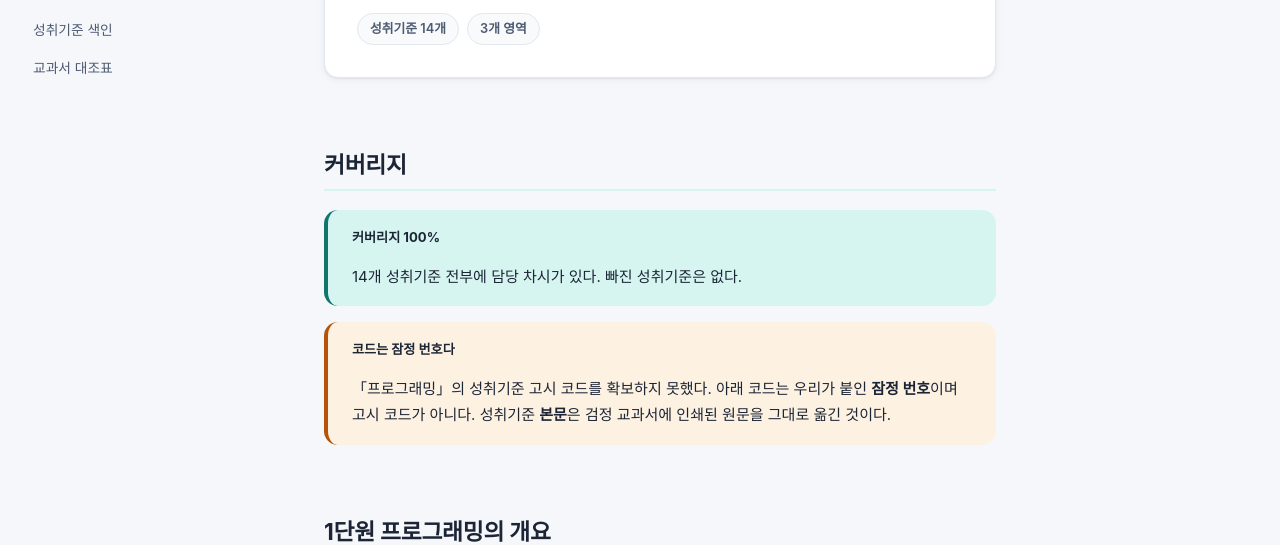
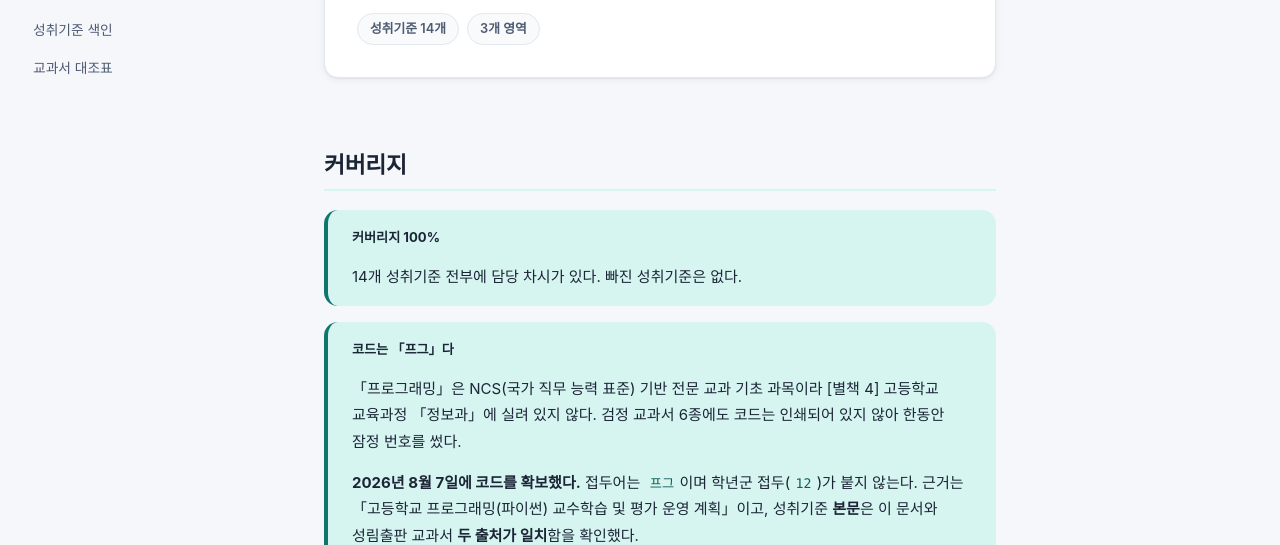
Before and after one commit to trmoo/22hs-programming, an Astro site: page /standards in a window 1280 px wide. Shown: the part 272-817 px from the top of the page. Built offline with nearby package versions, Linux system fonts and the light colour scheme; Astro itself is replaced by a stand-in of ours.

Commit message:
성취기준 페이지의 「코드는 잠정 번호다」 안내를 확정 내용으로 교체
성취기준 코드는 프그01-01 ~ 프그03-04 로 확정됐는데
성취기준 페이지에는 「고시 코드를 확보하지 못했다 · 아래 코드는 우리가 붙인
잠정 번호이며 고시 코드가 아니다」 라는 경고 상자가 그대로 남아 있었다.
학생에게 사실과 다른 안내가 나가고 있었다.

첫 화면(index.astro)에 이미 들어가 있는 문구와 같은 내용으로 맞췄다 —
접두어는 「프그」, 학년군 접두(12)가 붙지 않으며, 근거는
「고등학교 프로그래밍(파이썬) 교수학습 및 평가 평가 운영 계획」이고
본문은 이 문서와 성림출판 교과서 두 출처가 일치함을 확인했다는 것.
경고(box--warn) → 안내(box--info) 로 상자 종류도 바꿨다.

빌드 45쪽 전부 확인 — 「코드 미확정」 서술 0건, 「잠정」 배지 0건.
잠정 코드 지원 자체(잠정코드인가·스키마·validate-curriculum)는 그대로 두었다.
다른 과목을 새로 넣을 때 다시 필요할 수 있고, 지금은 저절로 꺼져 있다.

Co-Authored-By: Claude Opus 5 <noreply@anthropic.com>

```diff
--- a/src/pages/standards/index.astro
+++ b/src/pages/standards/index.astro
@@ -61,12 +61,18 @@ const 목차 = [
       )
     }
 
-    <div class="box box--warn">
-      <span class="box__label">코드는 잠정 번호다</span>
+    <div class="box box--info">
+      <span class="box__label">코드는 「프그」다</span>
       <p>
-        「{메타.과목명}」의 성취기준 고시 코드를 확보하지 못했다. 아래 코드는 우리가 붙인
-        <strong>잠정 번호</strong>이며 고시 코드가 아니다. 성취기준 <strong>본문</strong>은
-        검정 교과서에 인쇄된 원문을 그대로 옮긴 것이다.
+        「{메타.과목명}」은 NCS(국가 직무 능력 표준) 기반 전문 교과 기초 과목이라
+        [별책 4] 고등학교 교육과정 「정보과」에 실려 있지 않다. 검정 교과서 6종에도
+        코드는 인쇄되어 있지 않아 한동안 잠정 번호를 썼다.
+      </p>
+      <p>
+        <strong>2026년 8월 7일에 코드를 확보했다.</strong> 접두어는 <code>프그</code>이며
+        학년군 접두(<code>12</code>)가 붙지 않는다. 근거는 「고등학교 프로그래밍(파이썬)
+        교수학습 및 평가 운영 계획」이고, 성취기준 <strong>본문</strong>은 이 문서와
+        성림출판 교과서 <strong>두 출처가 일치</strong>함을 확인했다.
       </p>
     </div>
 
```
